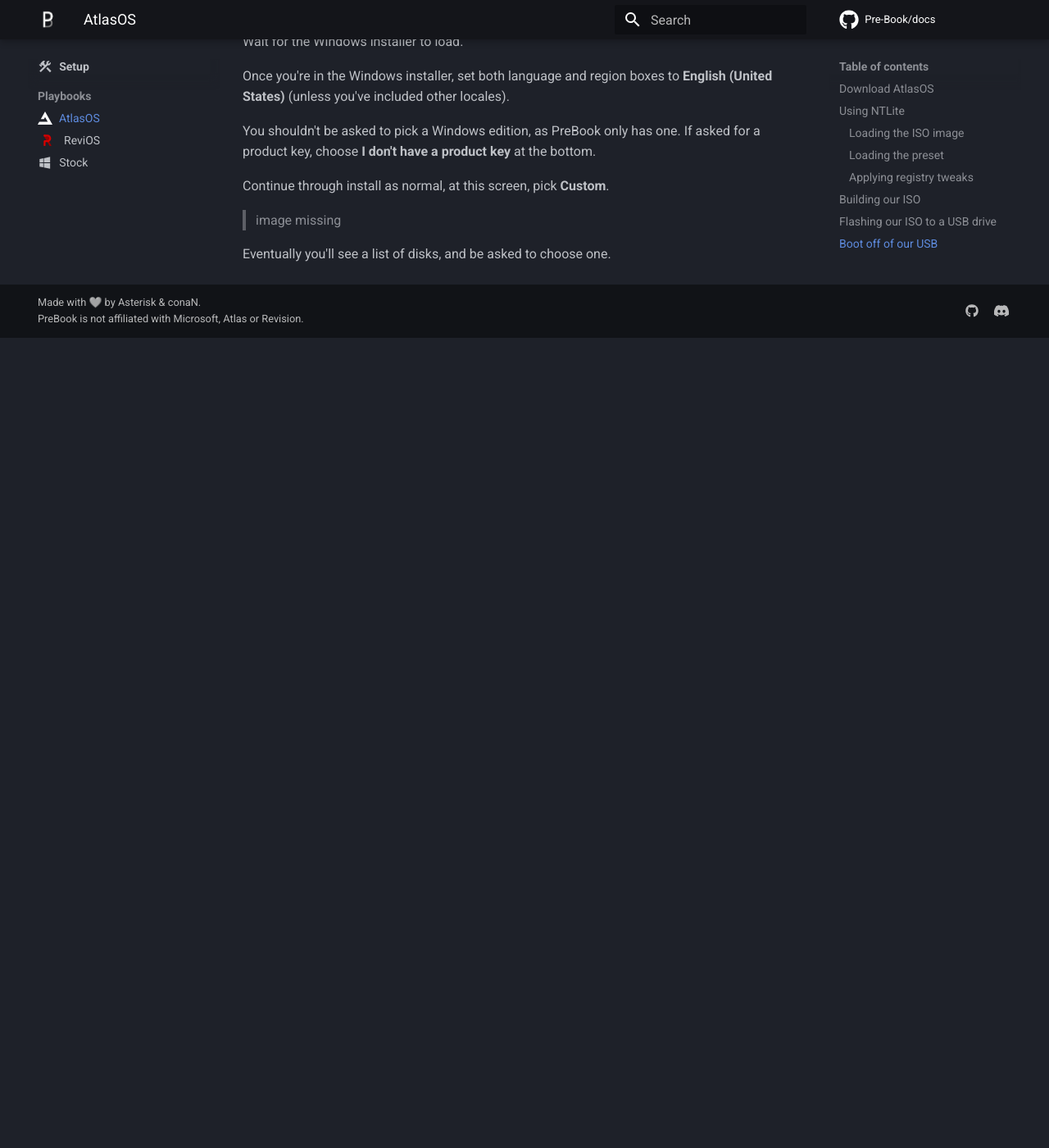
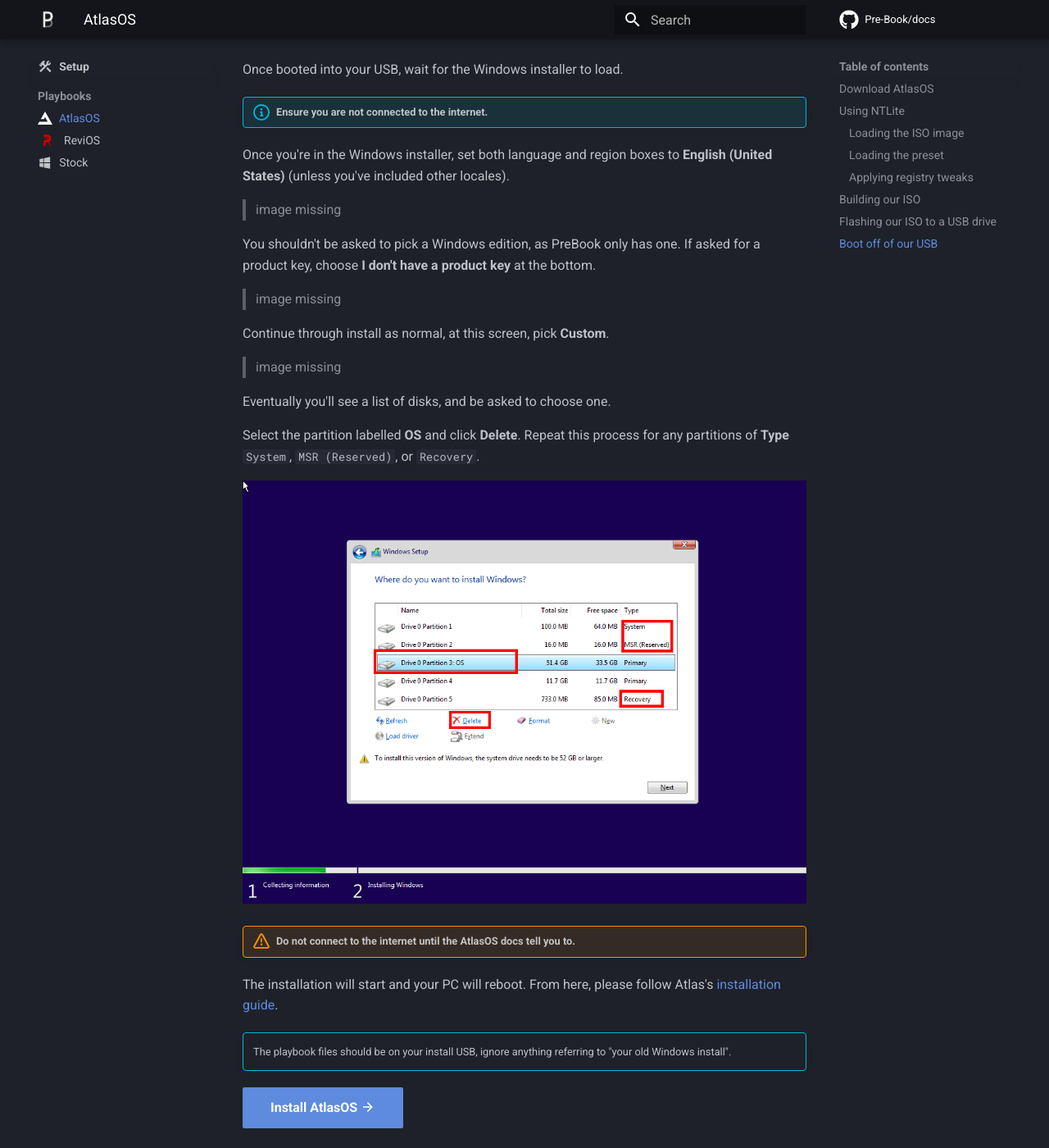
Before and after one commit to Pre-Book/docs, an MkDocs documentation site: the page built from docs/setup/playbooks/atlas.md, in a window 1280 px wide and 1400 px high, scrolled down 9382 px. Shown: the whole window at 82% size. Built offline with MkDocs 1.6.1 and Material for MkDocs 9.7.7, drawn with Linux system fonts in a browser that asks for light colours; comment, search, counter and statistics services are not loaded; before the commit the page ends 9794 px from its top, so only the background shows below that.

Commit message:
feat: finish atlas guide

```diff
--- a/docs/setup/playbooks/atlas.md
+++ b/docs/setup/playbooks/atlas.md
@@ -199,18 +199,41 @@ Now that the flashing process is complete, take your **`PreBook`** folder and co
     4. Click **Use a Device**.
     5. Click on the name of your USB drive or **EFI USB Device**.
 === "Method 2: One-time boot menu"
+    !!! info "This varies by manufacturer."
     1. Find your boot settings key. This can be found through a simple [search](../../boot-key.md) or via your PC or motherboard's manual.
     2. Spam this key while turning on your PC and having the USB plugged in.
     3. You should see a device list, pick your USB device.
+----
+Once booted into your USB, wait for the Windows installer to load.
 
-Wait for the Windows installer to load.
+!!! info "Ensure you are not connected to the internet."
 
 Once you're in the Windows installer, set both language and region boxes to **English (United States)** (unless you've included other locales).
 
+> image missing
+
 You shouldn't be asked to pick a Windows edition, as PreBook only has one. If asked for a product key, choose **I don't have a product key** at the bottom.
+
+> image missing
 
 Continue through install as normal, at this screen, pick **Custom**.
 
 > image missing
 
 Eventually you'll see a list of disks, and be asked to choose one.
+
+Select the partition labelled **OS** and click **Delete**. Repeat this process for any partitions of **Type** `System`, `MSR (Reserved)`, or `Recovery`.
+
+
+
+<!-- Taken from ReviOS docs. -->
+![revi-partition](../../assets/revi-partition.png)
+
+!!! warning "Do not connect to the internet until the AtlasOS docs tell you to."
+
+The installation will start and your PC will reboot. From here, please follow Atlas's [installation guide](https://docs.atlasos.net/getting-started/installation/#initial-setup-oobe).
+
+!!! info ""
+    The playbook files should be on your install USB, ignore anything referring to "your old Windows install".
+
+[Install AtlasOS :material-arrow-right:](https://docs.atlasos.net/getting-started/installation/#initial-setup-oobe){ .md-button .md-button--primary }
```
Also changed, not shown: docs/assets/revi-partition.png (added).
